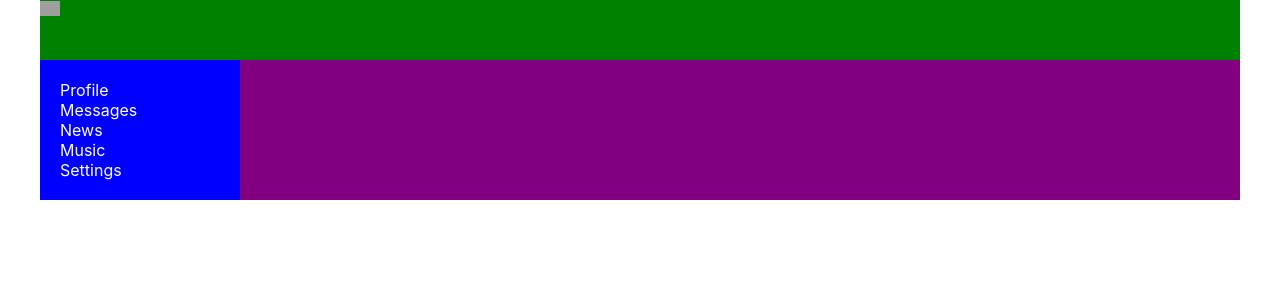
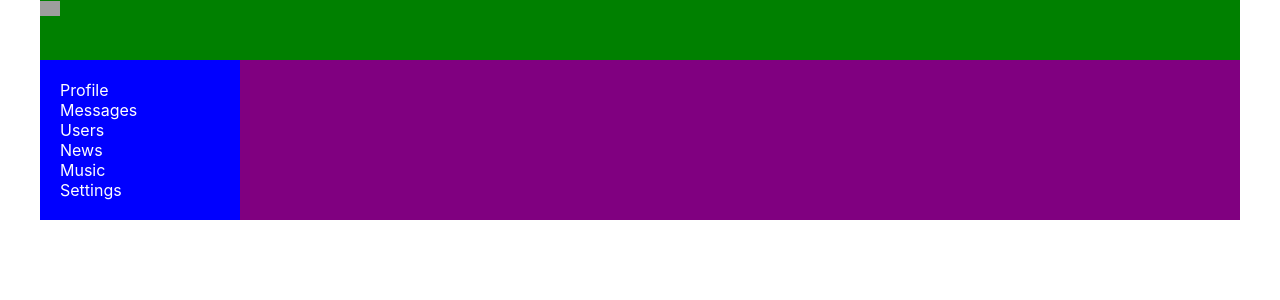
Before and after one commit to username8t3/social-network, a React (Create React App) app: page / in a window 1280 px wide. Shown: the top 300 px of the page. Built offline with nearby package versions, Linux system fonts and the light colour scheme; grey boxes are pictures that could not be loaded.

Commit message:
Update Navbar.jsx

```diff
--- a/src/components/Navbar/Navbar.jsx
+++ b/src/components/Navbar/Navbar.jsx
@@ -10,6 +10,9 @@
             </div>
             <div className={css.item}>
                 <NavLink to="/dialogs" activeClassName={css.activeLink}>Messages</NavLink>
+            </div>
+            <div className={css.item}>
+                <NavLink to="/users" activeClassName={css.activeLink}>Users</NavLink>
             </div>
             <div className={css.item}>
                 <a>News</a>
```
